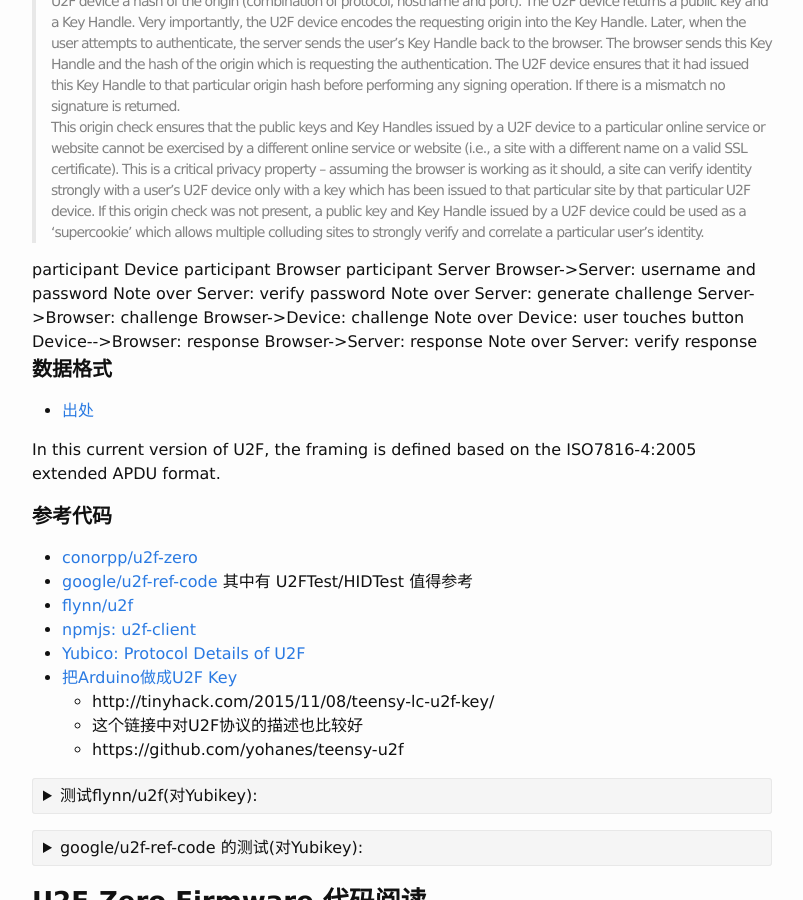
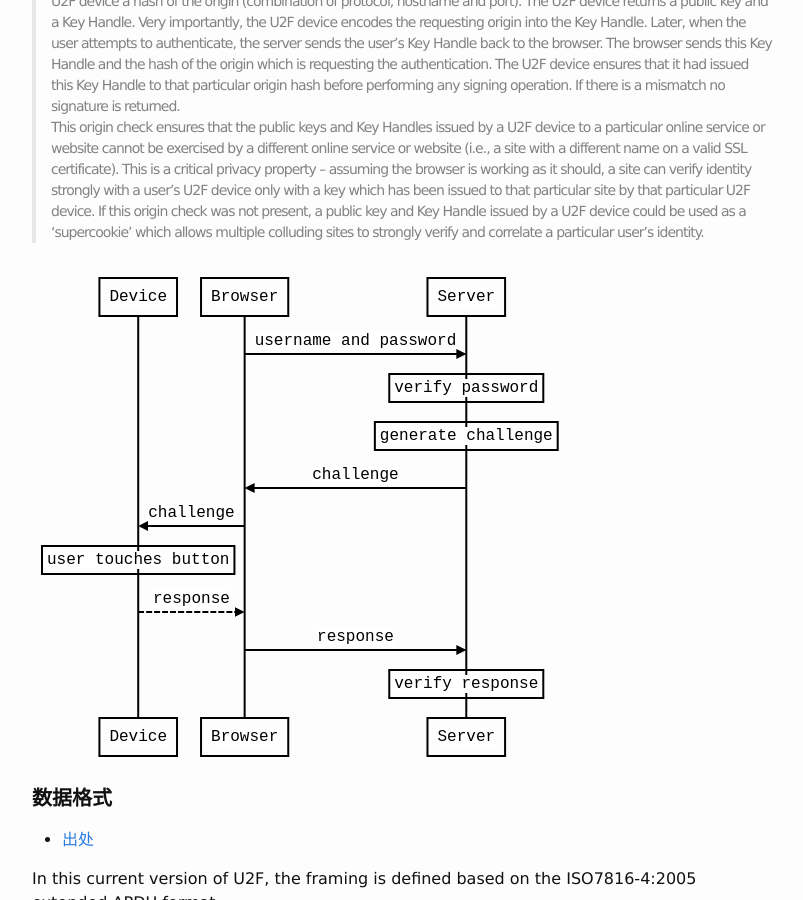
Before and after one commit to scateu/scateu.github.io, a Jekyll site: the page built from _posts/2016-11-30-u2f-zero.md, in a window 1280 px wide and 900 px high, scrolled down 5322 px. Shown: the whole window, without its empty margins (238-1041 px from the left). Built offline with Jekyll 4.4.1, drawn with Linux system fonts in a browser that asks for light colours; comment, search, counter and statistics services are not loaded.

Commit message:
Wed Dec 21 15:53:36 CST 2016

````diff
--- a/_posts/2016-11-30-u2f-zero.md
+++ b/_posts/2016-11-30-u2f-zero.md
@@ -303,7 +303,8 @@ Host 方面主要的代码在 `u2f-zero/tools/u2f_zero_client/client.py` 这里.
 > The key pair created by the U2F device during registration is origin specific. During registration, the browser sends the U2F device a hash of the origin (combination of protocol, hostname and port). The U2F device returns a public key and a Key Handle.  Very importantly, the U2F device encodes the requesting origin into the Key Handle.  Later, when the user attempts to authenticate, the server sends the user's Key Handle back to the browser. The browser sends this Key Handle and the hash of the origin which is requesting the authentication. The U2F device ensures that it had issued this Key Handle to that particular origin hash before performing any signing operation. If there is a mismatch no signature is returned.
 > This origin check ensures that the public keys and Key Handles issued by a U2F device to a particular online service or website cannot be exercised by a different online service or website (i.e., a site with a different name on a valid SSL certificate).  This is a critical privacy property -- assuming the browser is working as it should, a site can verify identity strongly with a user's U2F device only with a key which has been issued to that particular site by that particular U2F device. If this origin check was not present, a public key and Key Handle issued by a U2F device could be used as a 'supercookie' which allows multiple colluding sites to strongly verify and correlate a particular user's identity.
 
-<div class="diagram">
+
+```diagram
 participant Device
 participant Browser
 participant Server
@@ -316,7 +317,7 @@ Note over Device: user touches button
 Device-->Browser: response
 Browser->Server: response
 Note over Server: verify response
-</div>
+```
 
 
 #### 数据格式
````
